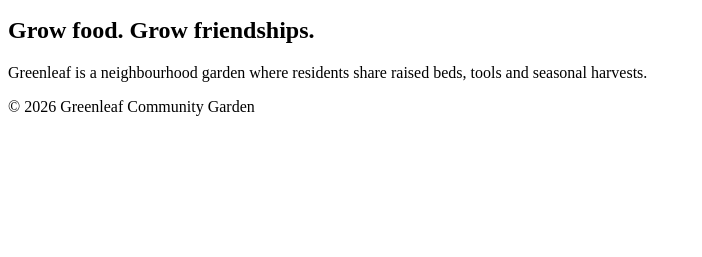
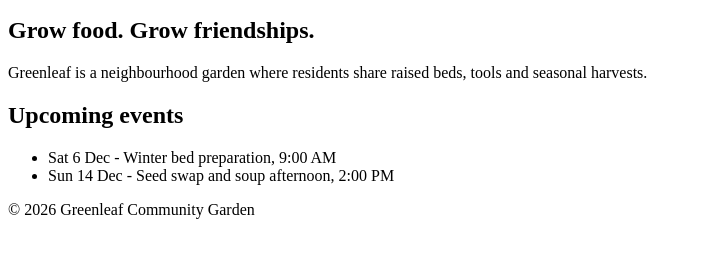
Before and after one commit to Raghavendra1729-cell/community-garden-git-assignment, a plain HTML site: page index.html in a window 1280 px wide. Shown: the part 101-358 px from the top of the page, without its empty margins (0-702 px from the left). Drawn offline with Linux system fonts and the light colour scheme.

Commit message:
Add upcoming events section to homepage

```diff
--- a/index.html
+++ b/index.html
@@ -17,6 +17,11 @@
     <h2>Grow food. Grow friendships.</h2>
     <p>Greenleaf is a neighbourhood garden where residents share raised beds,
        tools and seasonal harvests.</p>
+    <h2>Upcoming events</h2>
+    <ul>
+      <li>Sat 6 Dec - Winter bed preparation, 9:00 AM</li>
+      <li>Sun 14 Dec - Seed swap and soup afternoon, 2:00 PM</li>
+    </ul>
   </main>
   <footer><p>&copy; 2026 Greenleaf Community Garden</p></footer>
 </body>
```
